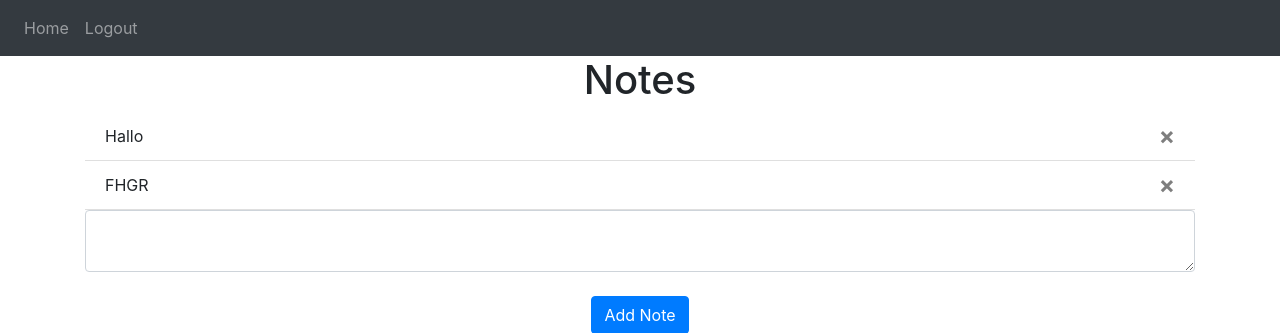
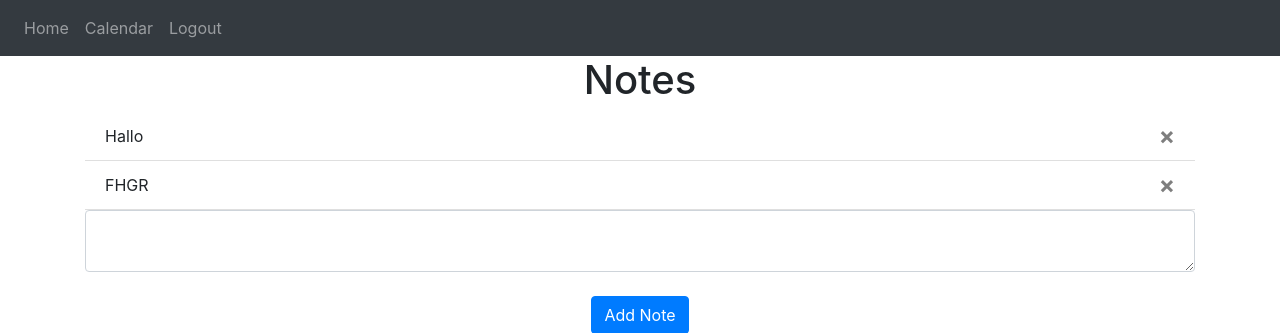
Before and after one commit to amigadi01/Project, a Flask app: page / in a window 1280 px wide. Shown: the top 333 px of the page. Run offline with Flask 3, Linux system fonts and the light colour scheme; a user stored in the database is signed in; some libraries are stand-ins or nearby versions.

Commit message:
anderung 19

```diff
--- a/website/templates/base.html
+++ b/website/templates/base.html
@@ -17,6 +17,7 @@
             <div class="navbar-nav">
                 {% if user.is_authenticated %}
                 <a class="nav-item nav-link" id="home" href="/">Home</a>
+                <a class="nav-item nav-link" id="calndar" href="/calendar">Calendar</a>
                 <a class="nav-item nav-link" id="logout" href="/logout">Logout</a>
                 {% else %}
                 <a class="nav-item nav-link" id="login" href="/login">Login</a>
--- a/website/templates/calender.html
+++ b/website/templates/calendar.html
@@ -18,3 +18,8 @@
         });
     </script>
 </head>
+<body>
+    <h1>Calendar</h1>
+    <div id='calendar'></div>
+</body>
+</html>
--- a/website/views.py
+++ b/website/views.py
@@ -5,6 +5,23 @@ from . import db
 import json
 
 views = Blueprint('views', __name__)
+
+termin_daten = [
+     {
+            "title": 'event1',
+            "start": '2024-04-01'
+    },
+    {
+            "title": 'Ami Study',
+            "start": '2024-05-05T15:30:00',
+            "end": '2024-05-07'
+    },
+    {
+            "title": 'event3',
+            "start": '2024-01-09T12:30:00',
+            "allDay": False
+    }
+]
 
 @views.route('/', methods=['GET', 'POST'])
 @login_required
@@ -31,22 +48,10 @@ def delete_note():
         db.session.commit()
     return jsonify({})
 
+@views.route('/calendar')
+def calendar():
+    return render_template('calendar.html')
+
 @views.route('/termine')
 def termine():
-    termin_daten = [
-        {
-            "title": 'event1',
-            "start": '2024-04-01'
-        },
-        {
-            "title": 'Ami Study',
-            "start": '2024-05-05T15:30:00',
-            "end": '2024-05-07'
-        },
-        {
-            "title": 'event3',
-            "start": '2024-01-09T12:30:00',
-            "allDay": False
-        }
-    ]
     return jsonify(termin_daten)
```
Also changed, not shown: instance/your_database.db, 3 other files.
